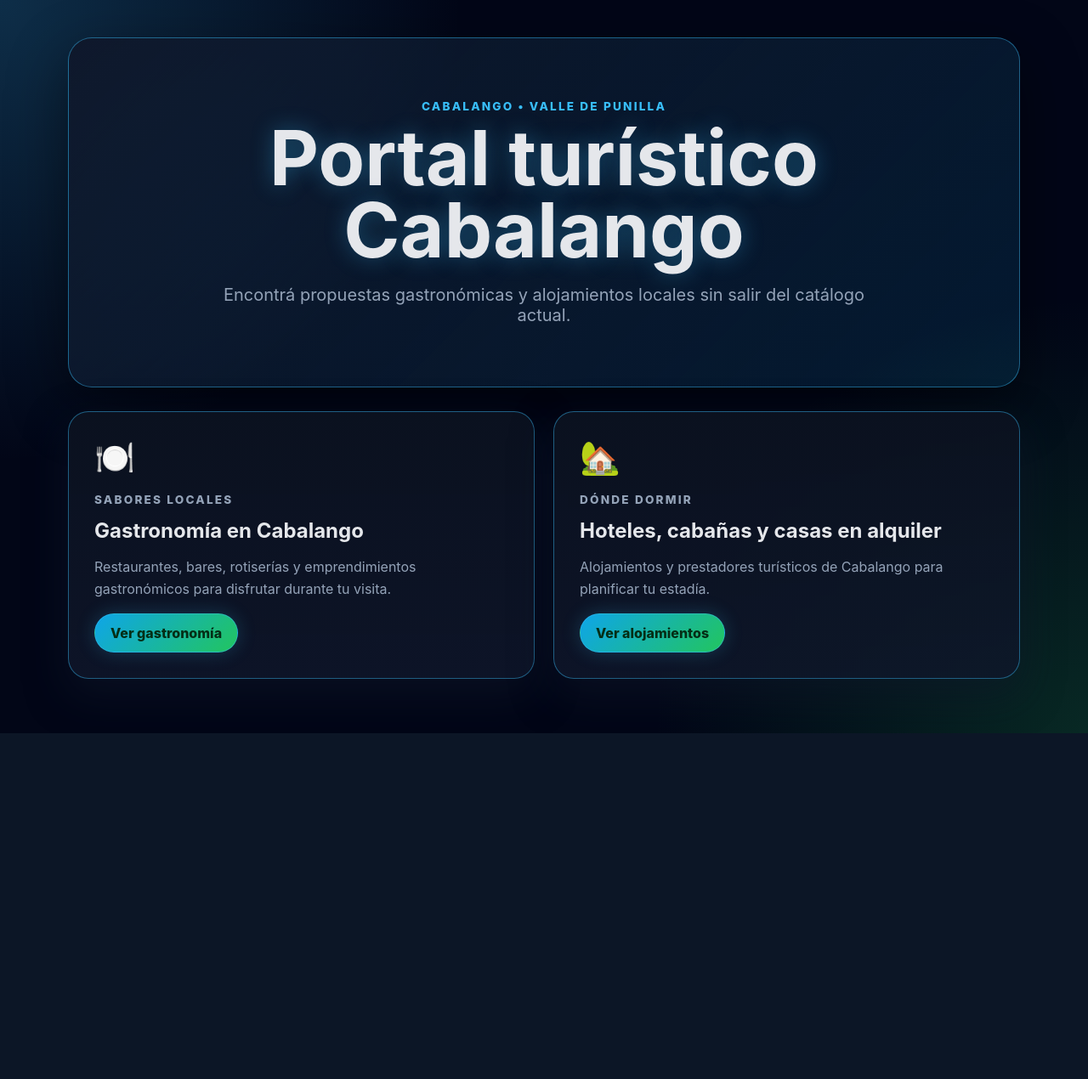
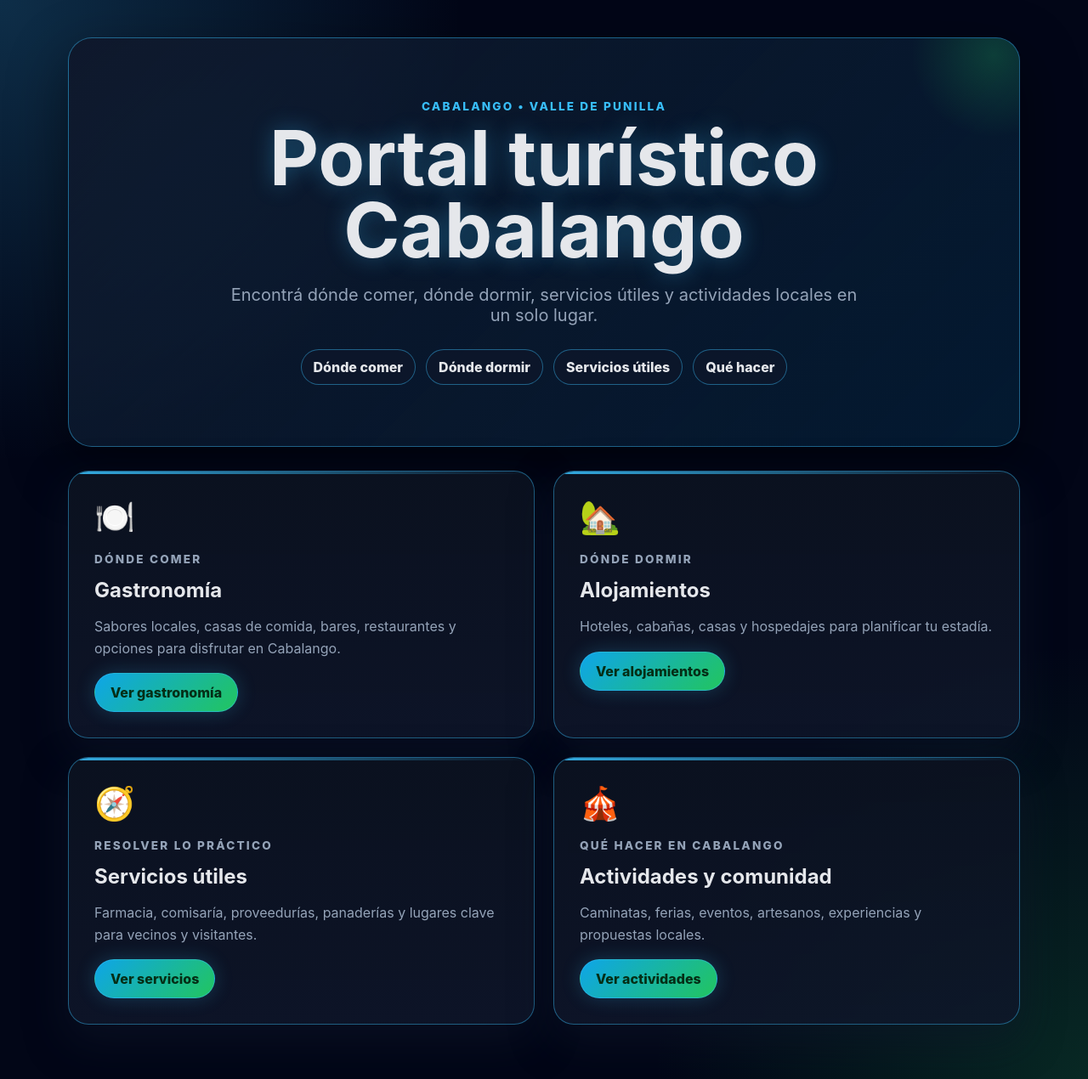
Before and after one commit to Brunomperetti/Catalogo_Gastronomia_hotels_cabalango, a FastAPI app: page / in a window 1280 px wide. Shown: the whole page at 85% size. Before the commit the page ends 863 px from the top, so only its background shows below. Run offline with FastAPI, Linux system fonts and the light colour scheme; some libraries are stand-ins or nearby versions.

Commit message:
Expand public portal sections

```diff
--- a/app/main.py
+++ b/app/main.py
@@ -31,7 +31,7 @@ from app.database import SessionLocal, engine, Base
 from app import models
 
 app = FastAPI()
-APP_BUILD = "2026-06-30-prestadores-v1"
+APP_BUILD = "2026-06-30-portal-4-secciones-v1"
 STORAGE_DIR = Path(os.getenv("STORAGE_DIR", "app/storage")).resolve()
 MEDIA_BASE_DIR = STORAGE_DIR / "empresas"
 MEDIA_URL_PREFIX = "/media"
@@ -39,7 +39,7 @@ PRODUCTOS_MEDIA_TYPE = "productos"
 ALLOWED_IMAGE_EXTENSIONS = {".png", ".jpg", ".jpeg", ".webp", ".gif"}
 PRICE_POLICY_VALUES = {"mostrar", "consultar", "automatico"}
 STOCK_POLICY_VALUES = {"mostrar", "ocultar", "automatico"}
-THEME_VALUES = {"default", "autopartes", "comida", "gastronomia", "alojamiento", "farmacia", "ferreteria", "petshop"}
+THEME_VALUES = {"default", "autopartes", "comida", "gastronomia", "alojamiento", "servicios", "actividades", "farmacia", "ferreteria", "petshop"}
 STORAGE_DIR.mkdir(parents=True, exist_ok=True)
 MEDIA_BASE_DIR.mkdir(parents=True, exist_ok=True)
 app.add_middleware(
@@ -139,7 +139,7 @@ def ensure_empresa_media_columns():
                 "UPDATE empresas "
                 "SET theme = 'default' "
                 "WHERE theme IS NULL "
-                "OR theme NOT IN ('default','autopartes','comida','gastronomia','alojamiento','farmacia','ferreteria','petshop')"
+                "OR theme NOT IN ('default','autopartes','comida','gastronomia','alojamiento','servicios','actividades','farmacia','ferreteria','petshop')"
             )
         )
 
@@ -861,6 +861,31 @@ def normalize_theme(value: str | None) -> str:
     return theme if theme in THEME_VALUES else "default"
 
 
+def public_section_for_theme(value: str | None) -> str:
+    theme = normalize_theme(value)
+    if theme == "comida":
+        return "gastronomia"
+    if theme in {"gastronomia", "alojamiento", "servicios", "actividades"}:
+        return theme
+    return "default"
+
+
+def theme_display_label(value: str | None) -> str:
+    labels = {
+        "gastronomia": "Gastronomía",
+        "comida": "Gastronomía",
+        "alojamiento": "Alojamientos",
+        "servicios": "Servicios útiles",
+        "actividades": "Actividades y comunidad",
+        "default": "Otro / General",
+        "autopartes": "Autopartes",
+        "farmacia": "Farmacia",
+        "ferreteria": "Ferretería",
+        "petshop": "Pet shop",
+    }
+    return labels.get(normalize_theme(value), "Otro / General")
+
+
 def has_valid_price(value) -> bool:
     if value is None:
         return False
@@ -1508,38 +1533,76 @@ def get_public_empresas_by_themes(db: Session, themes: set[str]):
     )
 
 
-@app.get("/", response_class=HTMLResponse)
-def portal_home(request: Request):
-    return templates.TemplateResponse("portal_home.html", {"request": request})
-
-
-@app.get("/gastronomia", response_class=HTMLResponse)
-def portal_gastronomia(request: Request, db: Session = Depends(get_db)):
-    empresas = get_public_empresas_by_themes(db, {"gastronomia", "comida"})
+def portal_section_context(request: Request, db: Session, *, title: str, eyebrow: str, description: str, themes: set[str], section: str):
+    empresas = get_public_empresas_by_themes(db, themes)
     return templates.TemplateResponse(
         "portal_prestadores.html",
         {
             "request": request,
-            "title": "Gastronomía en Cabalango",
-            "eyebrow": "Sabores locales",
-            "description": "Empresas y prestadores gastronómicos publicados en el portal turístico de Cabalango.",
+            "title": title,
+            "eyebrow": eyebrow,
+            "description": description,
             "empresas": empresas,
+            "section": section,
+            "theme_display_label": theme_display_label,
         },
+    )
+
+
+@app.get("/", response_class=HTMLResponse)
+def portal_home(request: Request):
+    return templates.TemplateResponse("portal_home.html", {"request": request})
+
+
+@app.get("/gastronomia", response_class=HTMLResponse)
+def portal_gastronomia(request: Request, db: Session = Depends(get_db)):
+    return portal_section_context(
+        request,
+        db,
+        title="Gastronomía en Cabalango",
+        eyebrow="Dónde comer",
+        description="Sabores locales, casas de comida, bares, restaurantes y opciones para disfrutar en Cabalango.",
+        themes={"gastronomia", "comida"},
+        section="gastronomia",
     )
 
 
 @app.get("/alojamientos", response_class=HTMLResponse)
 def portal_alojamientos(request: Request, db: Session = Depends(get_db)):
-    empresas = get_public_empresas_by_themes(db, {"alojamiento"})
-    return templates.TemplateResponse(
-        "portal_prestadores.html",
-        {
-            "request": request,
-            "title": "Hoteles, cabañas y casas en alquiler",
-            "eyebrow": "Dónde dormir",
-            "description": "Prestadores de alojamiento de Cabalango para planificar tu estadía.",
-            "empresas": empresas,
-        },
+    return portal_section_context(
+        request,
+        db,
+        title="Alojamientos en Cabalango",
+        eyebrow="Dónde dormir",
+        description="Hoteles, cabañas, casas y hospedajes para planificar tu estadía.",
+        themes={"alojamiento"},
+        section="alojamientos",
+    )
+
+
+@app.get("/servicios", response_class=HTMLResponse)
+def portal_servicios(request: Request, db: Session = Depends(get_db)):
+    return portal_section_context(
+        request,
+        db,
+        title="Servicios útiles en Cabalango",
+        eyebrow="Para vecinos y visitantes",
+        description="Farmacia, comisaría, proveedurías, panaderías y lugares clave para resolver necesidades prácticas.",
+        themes={"servicios"},
+        section="servicios",
+    )
+
+
+@app.get("/actividades", response_class=HTMLResponse)
+def portal_actividades(request: Request, db: Session = Depends(get_db)):
+    return portal_section_context(
+        request,
+        db,
+        title="Actividades y comunidad en Cabalango",
+        eyebrow="Qué hacer en Cabalango",
+        description="Caminatas, ferias, eventos, artesanos, experiencias y propuestas locales para disfrutar la comunidad.",
+        themes={"actividades"},
+        section="actividades",
     )
 
 
@@ -2546,11 +2609,9 @@ def catalogo_acceso_submit(
 
 
 def get_prestador_kind(empresa: models.Empresa) -> str:
-    theme = normalize_theme(empresa.theme)
-    if theme == "alojamiento":
-        return "alojamiento"
-    if theme in {"gastronomia", "comida"}:
-        return "gastronomia"
+    theme = public_section_for_theme(empresa.theme)
+    if theme in {"gastronomia", "alojamiento", "servicios", "actividades"}:
+        return theme
     return "general"
 
 
@@ -2598,6 +2659,7 @@ def prestador_publico(slug: str, request: Request, db: Session = Depends(get_db)
             "productos": productos,
             "empresa_logo_url": get_empresa_logo_url(empresa),
             "empresa_banner_url": get_empresa_banner_url(empresa),
+            "theme_display_label": theme_display_label,
         },
     )
 
--- a/app/static/css/portal.css
+++ b/app/static/css/portal.css
@@ -168,3 +168,61 @@
 .prestador-facts span { color: var(--muted-text-color); display:block; margin-top:4px; }
 .prestador-video { color:#93c5fd; display:inline-block; font-weight:800; margin-top:18px; }
 @media (max-width: 760px) { .prestador-detail-grid, .prestador-facts { grid-template-columns: 1fr; } .prestador-profile-logo { margin-top:-56px; } }
+
+.portal-hero-home {
+  position: relative;
+  overflow: hidden;
+}
+
+.portal-hero-home::after {
+  background: radial-gradient(circle, rgba(34, 197, 94, .22), transparent 62%);
+  content: "";
+  height: 220px;
+  position: absolute;
+  right: -80px;
+  top: -90px;
+  width: 220px;
+}
+
+.portal-hero-tags,
+.prestador-card-actions {
+  display: flex;
+  flex-wrap: wrap;
+  gap: 12px;
+}
+
+.portal-hero-tags {
+  justify-content: center;
+  margin-top: 28px;
+  position: relative;
+  z-index: 1;
+}
+
+.portal-hero-tags a {
+  background: rgba(15, 23, 42, .72);
+  border: 1px solid var(--border-color);
+  border-radius: 999px;
+  color: var(--text-color);
+  font-weight: 800;
+  padding: 10px 14px;
+  text-decoration: none;
+}
+
+.portal-card {
+  position: relative;
+}
+
+.portal-card::before {
+  background: linear-gradient(90deg, var(--accent-color), transparent);
+  content: "";
+  height: 3px;
+  left: 0;
+  opacity: .9;
+  position: absolute;
+  right: 0;
+  top: 0;
+}
+
+.prestador-card-actions {
+  margin-top: 18px;
+}
--- a/app/templates/portal_home.html
+++ b/app/templates/portal_home.html
@@ -9,27 +9,49 @@
 </head>
 <body class="catalog-theme-default portal-body">
     <main class="portal-shell">
-        <section class="portal-hero">
+        <section class="portal-hero portal-hero-home">
             <p class="portal-kicker">Cabalango • Valle de Punilla</p>
             <h1>Portal turístico Cabalango</h1>
-            <p class="portal-subtitle">Encontrá propuestas gastronómicas y alojamientos locales sin salir del catálogo actual.</p>
+            <p class="portal-subtitle">Encontrá dónde comer, dónde dormir, servicios útiles y actividades locales en un solo lugar.</p>
+            <div class="portal-hero-tags" aria-label="Accesos rápidos">
+                <a href="/gastronomia">Dónde comer</a>
+                <a href="/alojamientos">Dónde dormir</a>
+                <a href="/servicios">Servicios útiles</a>
+                <a href="/actividades">Qué hacer</a>
+            </div>
         </section>
 
-        <section class="portal-grid" aria-label="Secciones turísticas">
+        <section class="portal-grid" aria-label="Secciones turísticas y comunitarias">
             <article class="portal-card">
                 <div class="portal-card-icon">🍽️</div>
-                <p class="portal-card-label">Sabores locales</p>
-                <h2>Gastronomía en Cabalango</h2>
-                <p>Restaurantes, bares, rotiserías y emprendimientos gastronómicos para disfrutar durante tu visita.</p>
+                <p class="portal-card-label">Dónde comer</p>
+                <h2>Gastronomía</h2>
+                <p>Sabores locales, casas de comida, bares, restaurantes y opciones para disfrutar en Cabalango.</p>
                 <a class="portal-button" href="/gastronomia">Ver gastronomía</a>
             </article>
 
             <article class="portal-card">
                 <div class="portal-card-icon">🏡</div>
                 <p class="portal-card-label">Dónde dormir</p>
-                <h2>Hoteles, cabañas y casas en alquiler</h2>
-                <p>Alojamientos y prestadores turísticos de Cabalango para planificar tu estadía.</p>
+                <h2>Alojamientos</h2>
+                <p>Hoteles, cabañas, casas y hospedajes para planificar tu estadía.</p>
                 <a class="portal-button" href="/alojamientos">Ver alojamientos</a>
+            </article>
+
+            <article class="portal-card">
+                <div class="portal-card-icon">🧭</div>
+                <p class="portal-card-label">Resolver lo práctico</p>
+                <h2>Servicios útiles</h2>
+                <p>Farmacia, comisaría, proveedurías, panaderías y lugares clave para vecinos y visitantes.</p>
+                <a class="portal-button" href="/servicios">Ver servicios</a>
+            </article>
+
+            <article class="portal-card">
+                <div class="portal-card-icon">🎪</div>
+                <p class="portal-card-label">Qué hacer en Cabalango</p>
+                <h2>Actividades y comunidad</h2>
+                <p>Caminatas, ferias, eventos, artesanos, experiencias y propuestas locales.</p>
+                <a class="portal-button" href="/actividades">Ver actividades</a>
             </article>
         </section>
     </main>
```
Also changed, not shown: app/templates/portal_prestadores.html (+11 -4 lines), app/templates/prestador.html (+23 -1 lines), app/templates/upload.html (+23 -29 lines), tests/test_portal_public_smoke.py (+21 -3 lines).
